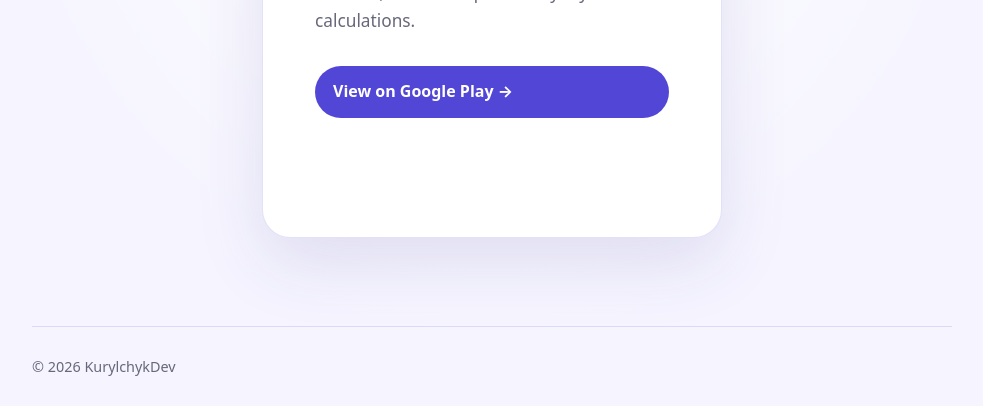
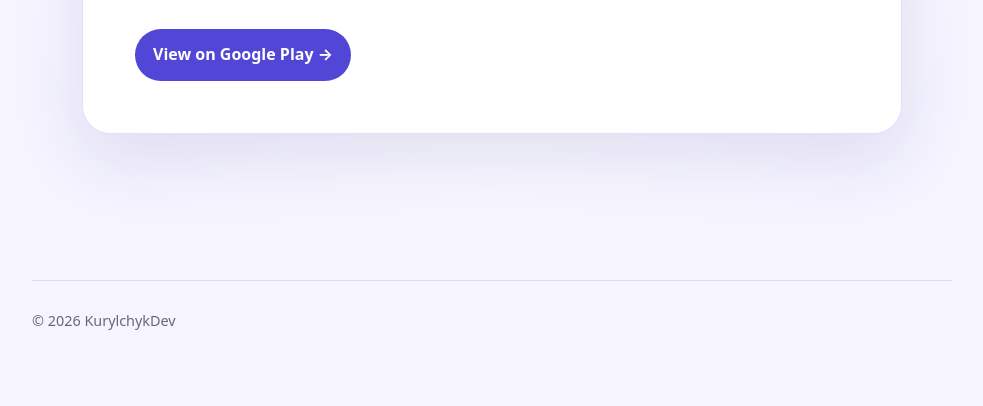
Before and after one commit to kurilchik/kurilchik.github.io, a plain HTML site: page index.html in a window 1280 px wide. Shown: the part 440-846 px from the top of the page, without its empty margins (148-1131 px from the left). After the commit the page ends 800 px from the top, so only its background shows below. Drawn offline with Linux system fonts and the light colour scheme.

Commit message:
Make application card horizontal

```diff
--- a/index.html
+++ b/index.html
@@ -16,7 +16,7 @@
     .brand { display:flex; align-items:center; gap:12px; color:var(--ink); font-size:1.05rem; font-weight:800; letter-spacing:-.02em; text-decoration:none; }
     .brand img { width:38px; height:38px; }
     main { flex:1; display:grid; place-items:center; padding:64px 0 88px; }
-    .work-card { position:relative; overflow:hidden; width:min(460px,100%); min-height:520px; display:flex; flex-direction:column; justify-content:center; padding:clamp(36px,6vw,52px); border:1px solid var(--line); border-radius:28px; background:var(--paper); box-shadow:0 24px 70px rgba(49,40,135,.12); }
+    .work-card { position:relative; overflow:hidden; width:min(820px,100%); min-height:320px; display:flex; flex-direction:column; align-items:flex-start; justify-content:center; padding:clamp(32px,5vw,52px); border:1px solid var(--line); border-radius:28px; background:var(--paper); box-shadow:0 24px 70px rgba(49,40,135,.12); }
     .work-card::before { content:""; position:absolute; width:220px; height:220px; top:-120px; right:-90px; border-radius:50%; background:var(--accent-light); opacity:.55; }
     .app-tag { margin:0 0 14px; color:var(--accent); font-size:.78rem; font-weight:800; letter-spacing:.12em; text-transform:uppercase; }
     h1 { margin:0; font-size:clamp(2.5rem,7vw,3.7rem); line-height:1; letter-spacing:-.055em; }
@@ -24,7 +24,7 @@
     .store-link { display:inline-flex; padding:13px 18px; border-radius:999px; background:var(--accent); color:#fff; font-weight:750; text-decoration:none; transition:transform .2s ease,box-shadow .2s ease; }
     .store-link:hover { transform:translateY(-2px); box-shadow:0 10px 24px rgba(82,70,214,.28); }
     footer { border-top:1px solid var(--line); color:var(--muted); font-size:.9rem; }
-    @media (max-width:600px) { main{padding:40px 0 64px} .work-card{min-height:460px;border-radius:22px} }
+    @media (max-width:600px) { main{padding:40px 0 64px} .work-card{min-height:380px;border-radius:22px} }
     @media (prefers-reduced-motion:reduce) { .store-link{transition:none} }
   </style>
 </head>
```
